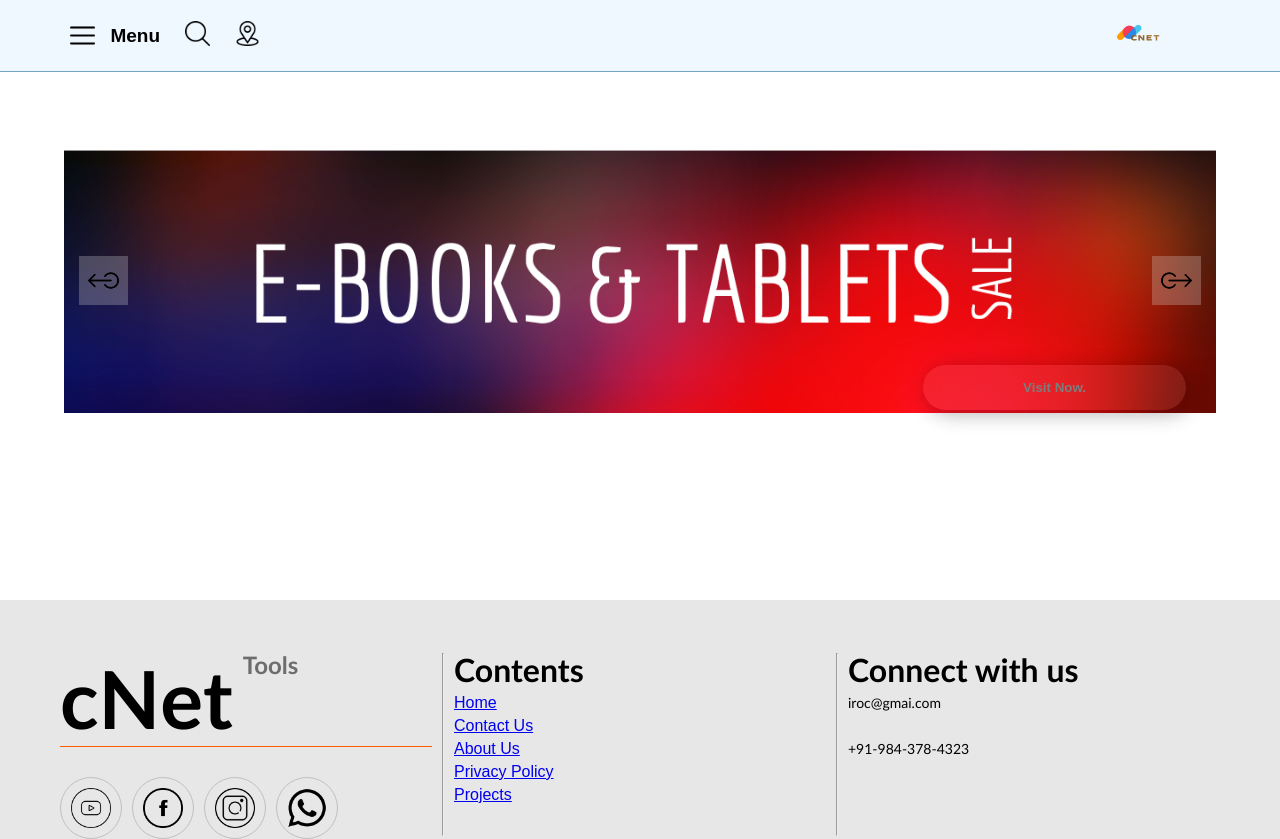
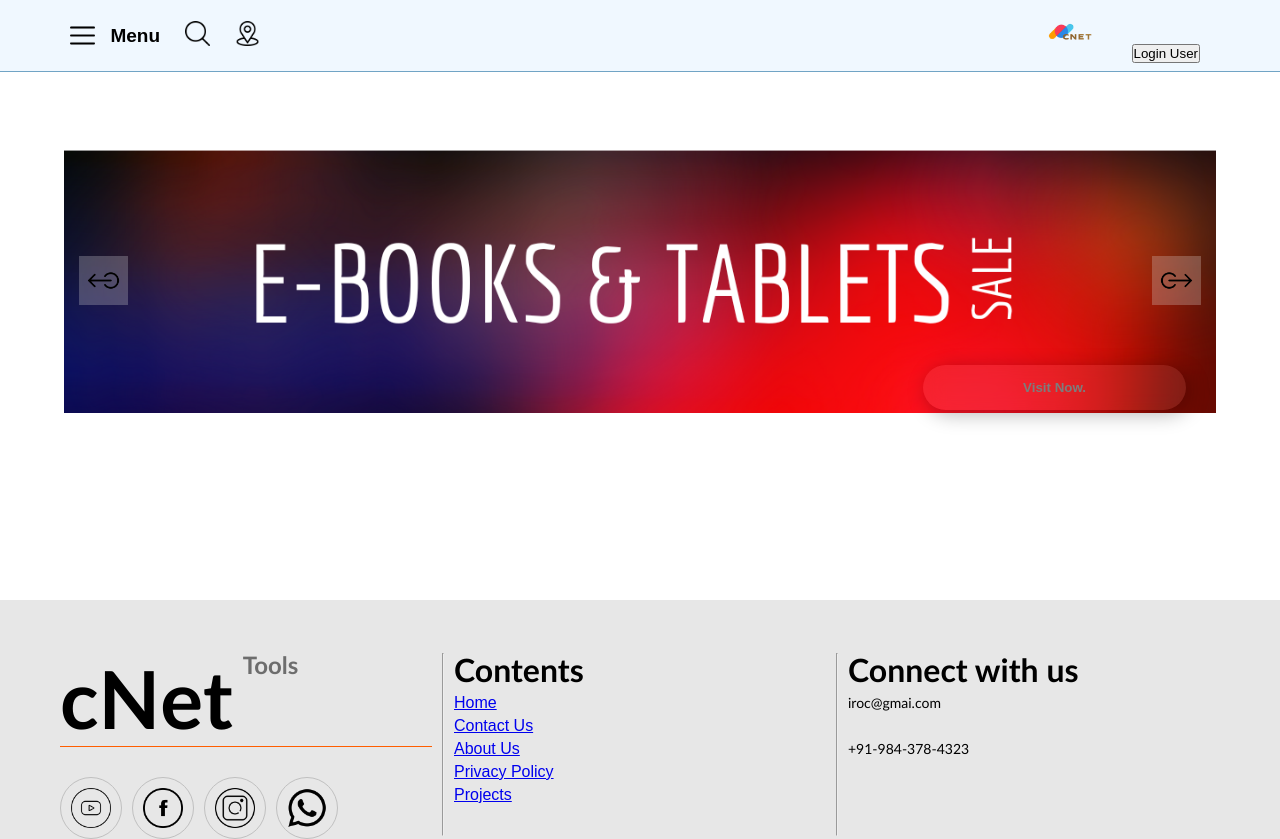
Before and after one commit to devtushar001/cNet-1, a React (Vite) app in the folder Client/: page / in a window 1280 px wide. Shown: the top 839 px of the page. Built offline with nearby package versions, Linux system fonts and the light colour scheme; no server answers.

Commit message:
developed

```diff
--- a/Client/src/Components/Navbar/Navbar.css
+++ b/Client/src/Components/Navbar/Navbar.css
@@ -101,18 +101,15 @@
   font-family: Arial, "Helvetica Neue", Helvetica, sans-serif;
 }
 
-/* Logo */
 .navbar .right img {
   height: 50px;
   cursor: pointer;
 }
 
-/* Hover effect for icons */
 .navbar .left img:hover {
   transform: translateY(-2px);
 }
 
-/* Responsive Design */
 @media (max-width: 1024px) {
   .navbar {
       height: 65px;
--- a/Client/src/Components/Navbar/Navbar.jsx
+++ b/Client/src/Components/Navbar/Navbar.jsx
@@ -6,7 +6,7 @@ import { EscomContext } from "../../Context/escomContext";
 import { imageData } from "../../assets/dochakiData";
 
 const Navbar = () => {
-  const { navbar, setNavbar } = useContext(EscomContext);
+  const { navbar, setNavbar, getToken } = useContext(EscomContext);
 
   const reloadWebPage = () => {
     window.location.reload()
@@ -29,6 +29,8 @@ const Navbar = () => {
         </div>
         <div className="right">
           <img onClick={reloadWebPage} src={assets.cNet} alt="Dochaki Logo" />
+          {!getToken ? <button>Login User</button> : <img  src={assets.user_icon} alt="" />}
+
         </div>
       </div>
       <div style={{ height: '120px' }} className="conflict-setup">
--- a/Client/src/Context/escomContext.jsx
+++ b/Client/src/Context/escomContext.jsx
@@ -15,10 +15,11 @@ const EscomContextProvider = ({ children }) => {
   const [getValue, setGetValue] = useState([]);
   const [cartData, setCartData] = useState([]);
 
-  // category setup for all routes
   const [courseCat, setCourseCat] = useState('All');
   const [blogCat, setBlogCat] = useState('All');
   const [shopCat, setShopCat] = useState('All');
+
+  const getToken = localStorage.getItem('token');
 
   useEffect(() => {
     console.log(courseCat);
@@ -135,7 +136,8 @@ const EscomContextProvider = ({ children }) => {
     setShopCat,
     addToCart,
     removeFromCart,
-    cartData
+    cartData,
+    getToken
   };
 
   return (
```
